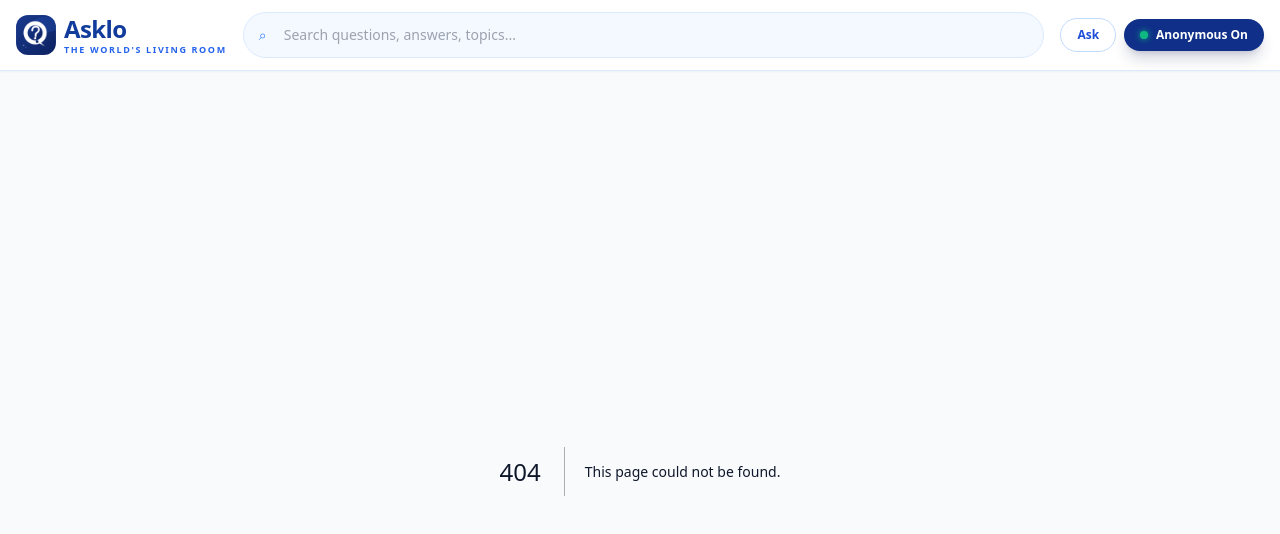
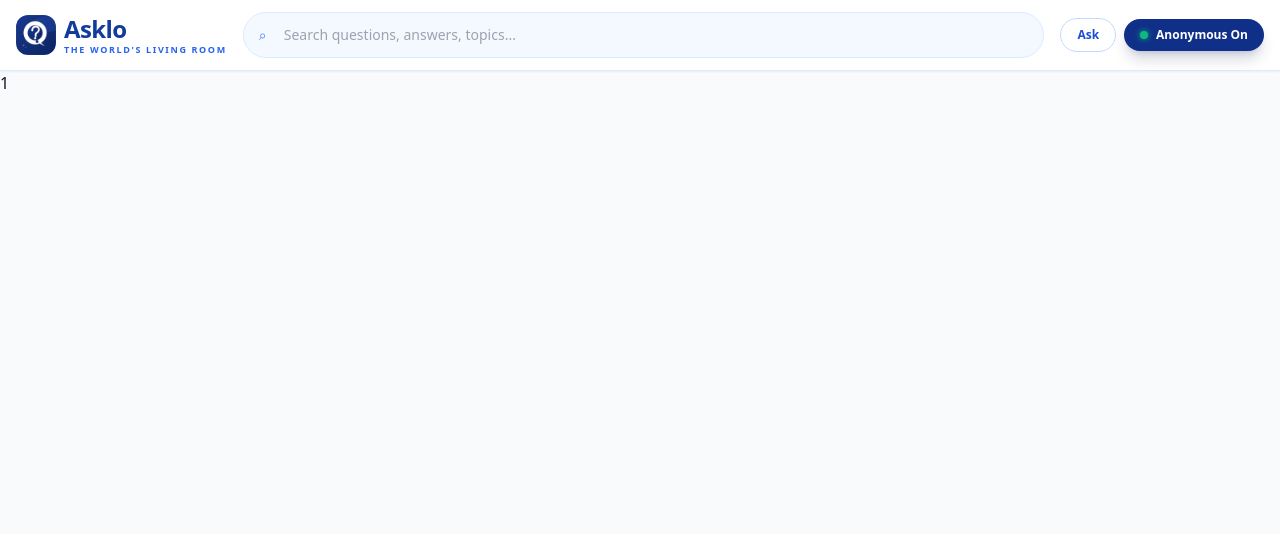
Before and after one commit to askloonline-maker/portfolio-website, a Next.js app: page /topics/1 in a window 1280 px wide. Before the commit this address had no page. Shown: the top 534 px of the page. Built offline with nearby package versions, Linux system fonts and the light colour scheme.

Commit message:
Create page.tsx in app/topics/[slug] folder

```diff
--- /dev/null
+++ b/app/topics/[slug]/page.tsx
@@ -0,0 +1,8 @@
+export default function TopicPage({ params }: { params: { slug: string } }) {
+  return (
+    <div>
+      <h1>{params.slug}</h1>
+      {/* Topic page content */}
+    </div>
+  );
+}
```
